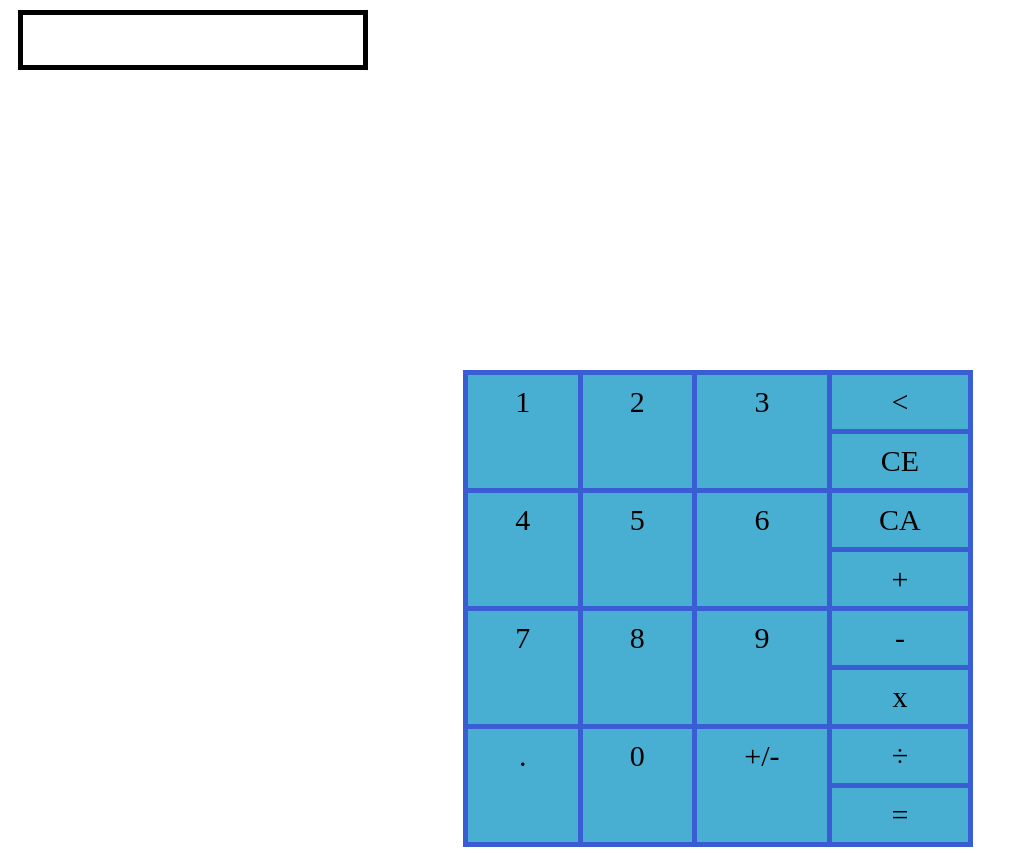
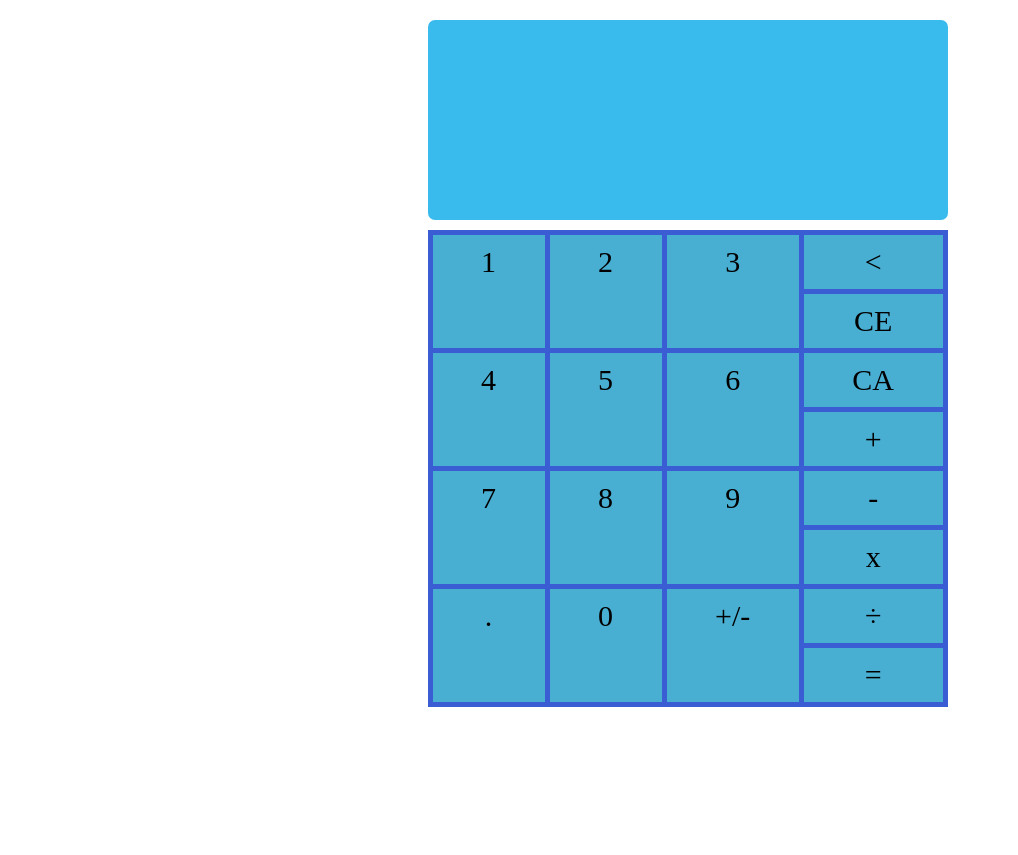
Before and after one commit to TeetouchQQ/CALCULATOR, a plain HTML site: page index.html in a window 1280 px wide. Shown: the whole page, without its empty margins (0-1018 px from the left). After the commit the page ends 800 px from the top, so only its background shows below. Drawn offline with Linux system fonts and the light colour scheme.

Commit message:
add show container,fixed etc..

```diff
--- a/index.html
+++ b/index.html
@@ -11,11 +11,9 @@
 <body>
     <div class='container'>
         <div class='show-container'>
-            <p id="last_value"></p>
+            <div id ='last_value'></div>
         </br>
-            <p id="now_value"></p>
-
-
+            <div id ='now_value'></div>
         </div>
         <div class='button-container'>
 
--- a/style.css
+++ b/style.css
@@ -4,9 +4,7 @@
     grid-gap: 5px;
     background-color: rgb(58, 93, 211);
     padding:5px;
-    width: 500px;
-    left:36%;
-    margin-top:300px;
+    width: 510px;
     position: relative;
 
 }
@@ -19,16 +17,24 @@
 
   }
 
-.show-container{
-    position: flex;
-    border: solid 5px;
-    margin: 10px;
-    left:36%;
-    top: 50%;
-    width:340px;
-    top: 100px;
+.show-container {
+    border-radius: 7px;
+    background-color: rgb(57, 187, 238);
+    margin: 10px auto;
+    height: 200px;
+    width: 520px;
+    display: grid;
+    grid-template-areas:
+        "last_value"
+        "now_value";
+    grid-template-columns: 1fr;
+    grid-template-rows: 10% 30%;
+    font-size: 50px;
 
+    color: rgb(0, 0, 0);
 }
+
+
 .button1{
     grid-row: 1/3;
 }
@@ -79,3 +85,25 @@
     background-color: burlywood;
 
 }
+.container{
+    width: 425px;
+    height: 690px;
+    margin: 20px auto;
+
+}
+#last_value{
+    justify-self: right;
+    margin-right: 10px;
+    margin: auto 10px;
+    right:0px;
+    float: right;
+    font-size: 35px;
+}
+#now_value{
+    justify-self: right;
+    margin-right: 10px;
+    margin: auto 10px;
+    font-size: 35px;
+    float:right;
+
+}
```
